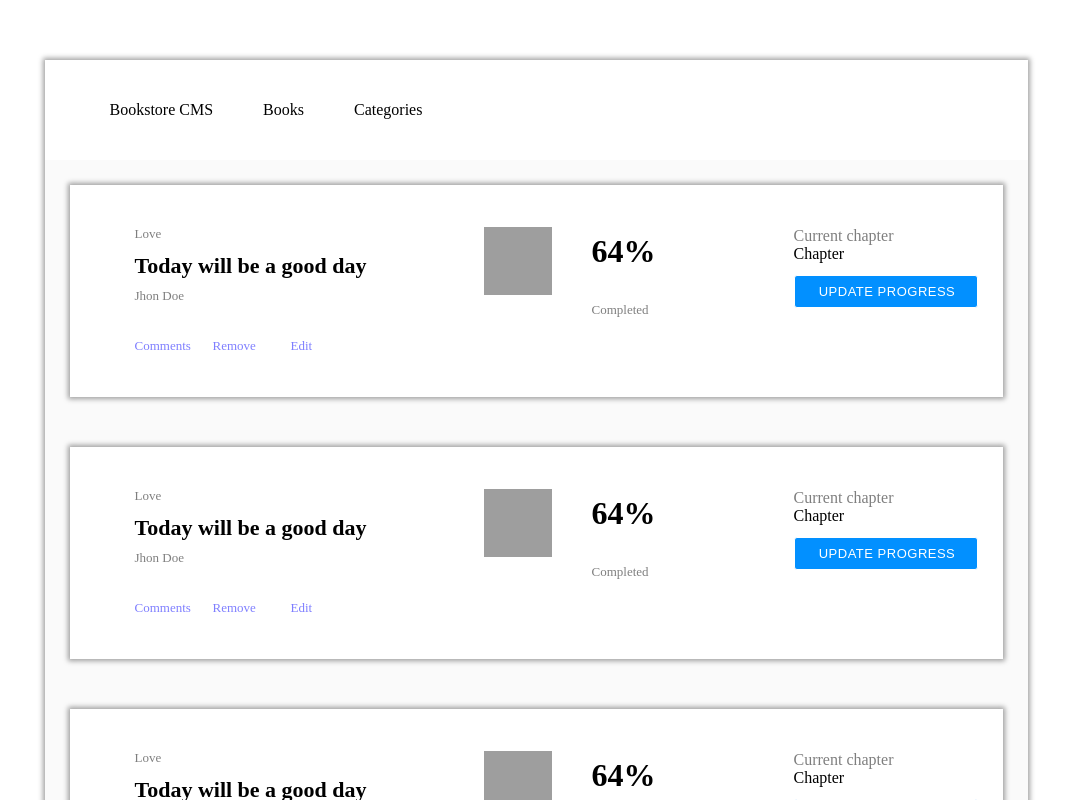
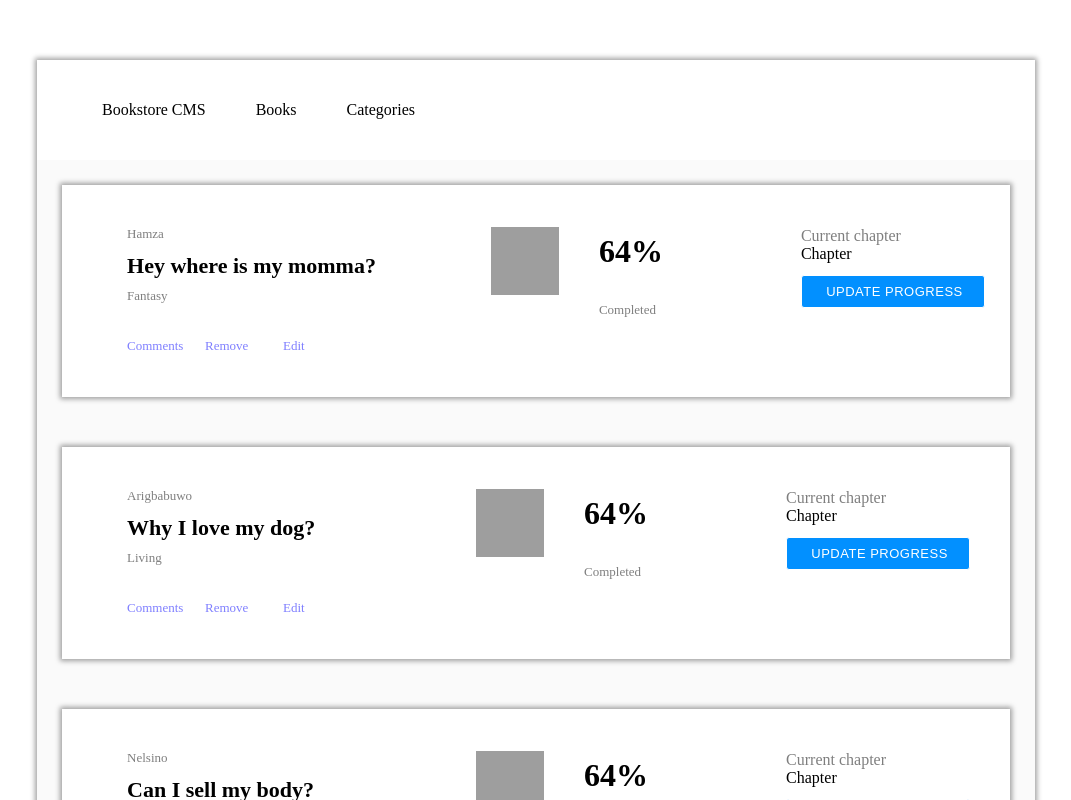
Before and after one commit to CarlosE-Feliz/REACT-bookstore, a React (Create React App) app: page / in a window 1280 px wide. Shown: the top 800 px of the page, without its empty margins (104-1175 px from the left). Built offline with nearby package versions, Linux system fonts and the light colour scheme; grey boxes are pictures that could not be loaded.

Commit message:
More requirements

```diff
--- a/src/component/books/Showbooks.js
+++ b/src/component/books/Showbooks.js
@@ -1,6 +1,8 @@
+/* eslint-disable react/prop-types */
+/* eslint-disable react/destructuring-assignment */
 import React from 'react';
 
-const Showbooks = () => {
+const Showbooks = (props) => {
   const homeStyles = [
     {
       display: 'flex',
@@ -56,20 +58,21 @@ const Showbooks = () => {
       opacity: '0.5',
     },
   ];
+
   return (
     <section style={homeStyles[1]}>
       <div style={homeStyles[2]}>
         <ul style={{ lineHeight: '0' }}>
           <li style={homeStyles[4]}>
-            Love
+            {props.author}
           </li>
           <li>
             <h3 style={{ fontSize: '1.375rem' }}>
-              Today will be a good day
+              {props.title}
             </h3>
           </li>
           <li style={homeStyles[4]}>
-            Jhon Doe
+            {props.categories}
           </li>
         </ul>
         <ul style={homeStyles[3]}>
--- a/src/component/books/books.js
+++ b/src/component/books/books.js
@@ -11,9 +11,9 @@ const Books = () => {
   ];
   return (
     <div style={homeStyles[0]}>
-      <Showbooks />
-      <Showbooks />
-      <Showbooks />
+      <Showbooks title="Hey where is my momma?" author="Hamza" categories="Fantasy" />
+      <Showbooks title="Why I love my dog?" author="Arigbabuwo" categories="Living" />
+      <Showbooks title="Can I sell my body?" author="Nelsino" categories="Horror" />
       <Form />
     </div>
   );
```
Also changed, not shown: src/redux/configureStore.js (added).
